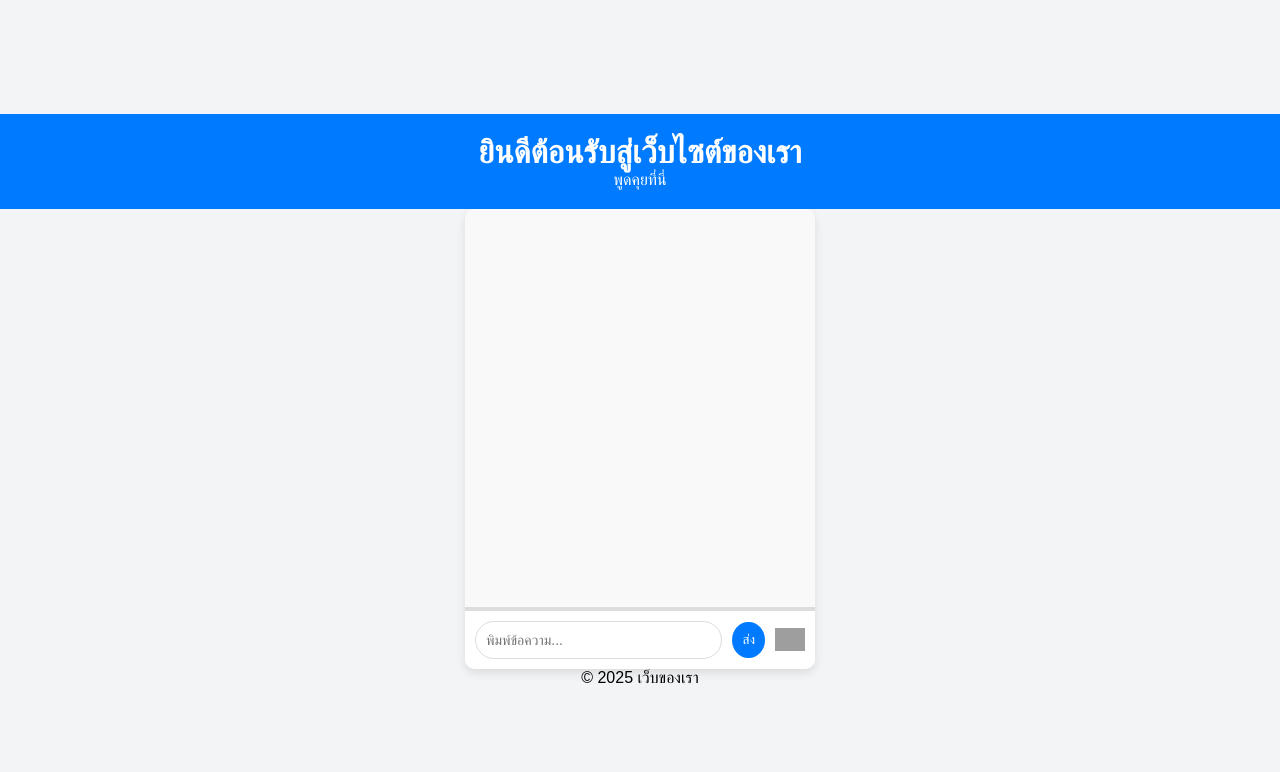
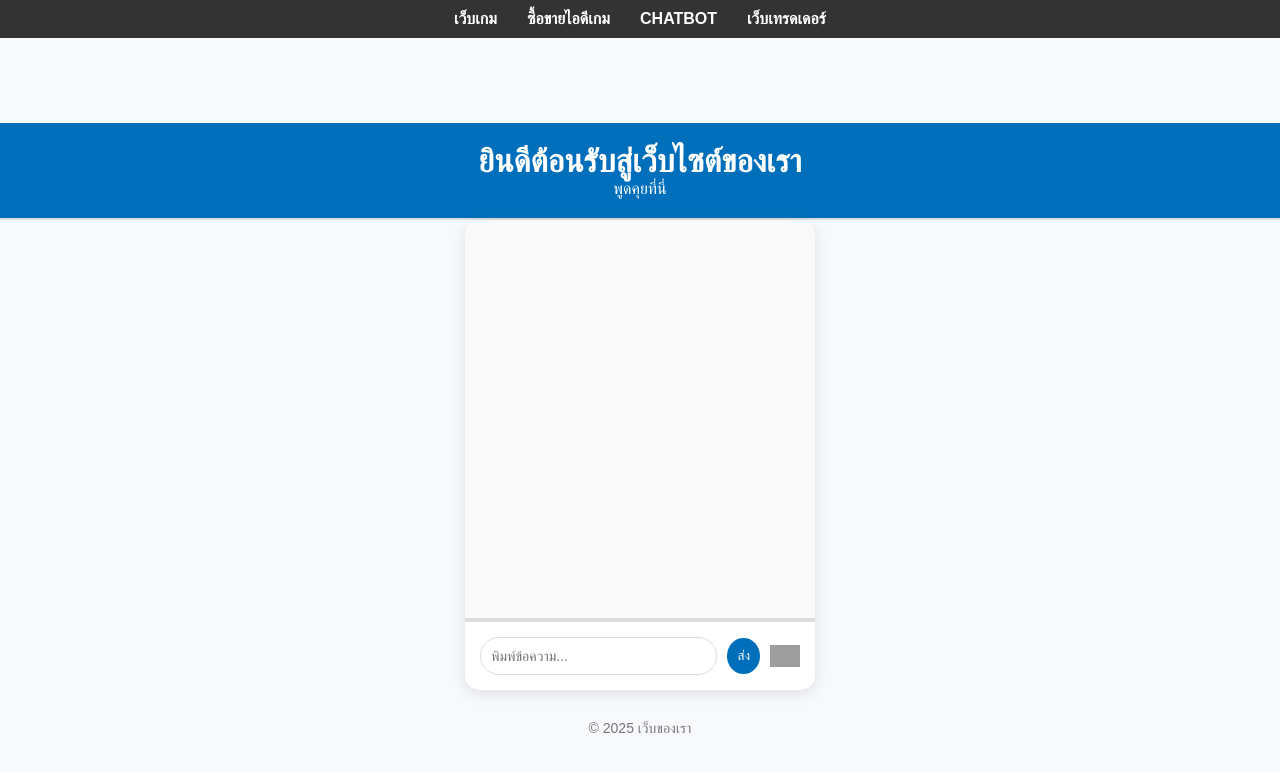
Before and after one commit to apisitchaikham/grate, a plain HTML site: page chatbot_service.html in a window 1280 px wide. Drawn offline with Linux system fonts and the light colour scheme; no server answers; grey boxes are pictures that could not be loaded.

Commit message:
Update chatbot_service.html

```diff
--- a/chatbot_service.html
+++ b/chatbot_service.html
@@ -5,7 +5,6 @@
     <meta name="viewport" content="width=device-width, initial-scale=1.0">
     <title>แชทคุยกัน</title>
     <style>
-        /* Styles ที่ใช้ในไฟล์ HTML */
         * {
             margin: 0;
             padding: 0;
@@ -14,22 +13,56 @@
         }
 
         body {
-            background-color: #f3f4f6;
+            background-color: #f7f9fc;
             display: flex;
             justify-content: center;
             align-items: center;
             flex-direction: column;
             height: 100vh;
             overflow: hidden;
+            font-size: 16px;
         }
 
-        /* Header Style */
+        /* เมนูนำทาง */
+        nav {
+            background-color: #333;
+            width: 100%;
+            padding: 10px 0;
+            position: fixed;
+            top: 0;
+            left: 0;
+            z-index: 10;
+        }
+
+        nav ul {
+            display: flex;
+            justify-content: center;
+            list-style: none;
+        }
+
+        nav ul li {
+            margin: 0 15px;
+        }
+
+        nav ul li a {
+            color: #fff;
+            text-decoration: none;
+            font-weight: bold;
+            text-transform: uppercase;
+        }
+
+        nav ul li a:hover {
+            color: #ff6b6b;
+        }
+
         header {
             text-align: center;
-            background-color: #007bff;
+            background-color: #006fbb;
             color: white;
             padding: 20px;
             width: 100%;
+            margin-top: 60px;
+            border-bottom: 2px solid #ddd;
         }
 
         header h1 {
@@ -41,11 +74,11 @@
             width: 350px;
             max-width: 100%;
             background-color: #fff;
-            border-radius: 10px;
-            box-shadow: 0 4px 10px rgba(0, 0, 0, 0.1);
-            overflow: hidden;
+            border-radius: 15px;
+            box-shadow: 0 4px 15px rgba(0, 0, 0, 0.1);
             display: flex;
             flex-direction: column;
+            overflow: hidden;
         }
 
         .chat-box {
@@ -55,10 +88,12 @@
             height: 400px;
             background-color: #f9f9f9;
             border-bottom: 2px solid #ddd;
+            border-top-left-radius: 15px;
+            border-top-right-radius: 15px;
         }
 
         .input-area {
-            padding: 10px;
+            padding: 15px;
             display: flex;
             align-items: center;
             background-color: #fff;
@@ -69,22 +104,23 @@
             width: 80%;
             padding: 10px;
             border: 1px solid #ddd;
-            border-radius: 20px;
+            border-radius: 30px;
             margin-right: 10px;
             font-size: 14px;
         }
 
         #send-btn {
-            background-color: #007bff;
+            background-color: #006fbb;
             color: white;
             border: none;
             padding: 10px;
             border-radius: 50%;
             cursor: pointer;
+            transition: background-color 0.3s;
         }
 
         #send-btn:hover {
-            background-color: #0056b3;
+            background-color: #005bb5;
         }
 
         .sticker {
@@ -96,12 +132,12 @@
         .sticker-picker {
             display: none;
             position: absolute;
-            bottom: 70px;
+            bottom: 80px;
             left: 10px;
             background-color: #fff;
             padding: 5px;
             border-radius: 10px;
-            box-shadow: 0 4px 6px rgba(0, 0, 0, 0.1);
+            box-shadow: 0 4px 10px rgba(0, 0, 0, 0.1);
             z-index: 10;
         }
 
@@ -124,21 +160,21 @@
 
         .message img {
             border-radius: 50%;
-            width: 40px;
-            height: 40px;
+            width: 35px;
+            height: 35px;
             margin-right: 10px;
         }
 
         .message-content {
             background-color: #e0f7fa;
-            padding: 10px;
+            padding: 12px;
             border-radius: 15px;
             max-width: 80%;
             font-size: 14px;
         }
 
         .message-content.user {
-            background-color: #e8f5e9;
+            background-color: #d0f2c6;
             margin-left: auto;
         }
 
@@ -149,9 +185,30 @@
         .message.user {
             justify-content: flex-end;
         }
+
+        footer {
+            margin-top: 30px;
+            font-size: 14px;
+            color: #777;
+        }
+
+        footer p {
+            text-align: center;
+        }
     </style>
 </head>
+
 <body>
+    <!-- เมนูนำทาง -->
+    <nav>
+        <ul>
+            <li><a href="game.html">เว็บเกม</a></li>
+            <li><a href="id_trade.html">ซื้อขายไอดีเกม</a></li>
+            <li><a href="chatbot_service.html">Chatbot</a></li>
+            <li><a href="trader_website.html">เว็บเทรดเดอร์</a></li>
+        </ul>
+    </nav>
+
     <header>
         <h1>ยินดีต้อนรับสู่เว็บไซต์ของเรา</h1>
         พูดคุยที่นี่
```
